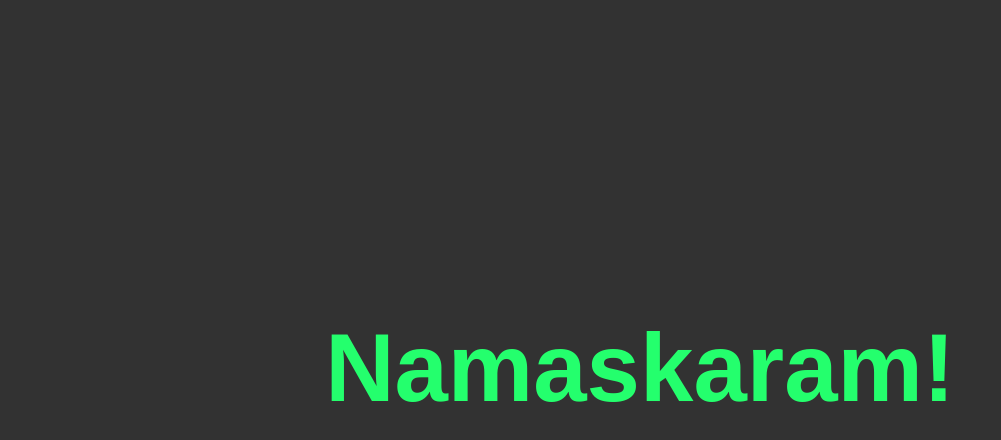
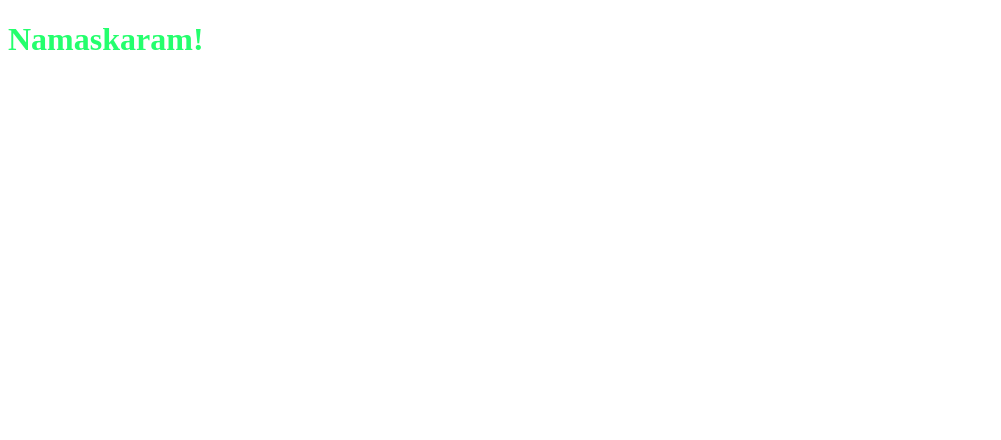
Before and after one commit to hyperingenious/Rgb-text-animation, a plain HTML site: page index.html in a window 1280 px wide. Shown: the whole page, without its empty margins (0-1001 px from the left). Drawn offline with Linux system fonts and the light colour scheme.

Commit message:
Clean code

```diff
--- a/index.html
+++ b/index.html
@@ -1,25 +1,10 @@
 <!DOCTYPE html>
 <html lang="en">
 <head>
-    <meta charset="UTF-8">
-    <meta http-equiv="X-UA-Compatible" content="IE=edge">
-    <meta name="viewport" content="width=device-width, initial-scale=1.0">
-    <title>Rgb Animation</title>
-    <script src="main.js" defer></script>
+  <title>Rgb Animation</title>
+<link herf="style.css"/>
+ <script src="main.js" defer></script>
 </head>
-<style>
-    body{
-        background: #323232;
-        height: 90vh;
-        font-size:3rem;
-        padding: 0px 10rem;
-        font-family: sans-serif;
-        font-weight: 100;
-        display: flex;
-        justify-content: center;
-        align-items: center;
-    }
-</style>
 <body>
     <h1 class="header">
         Namaskaram!
```
